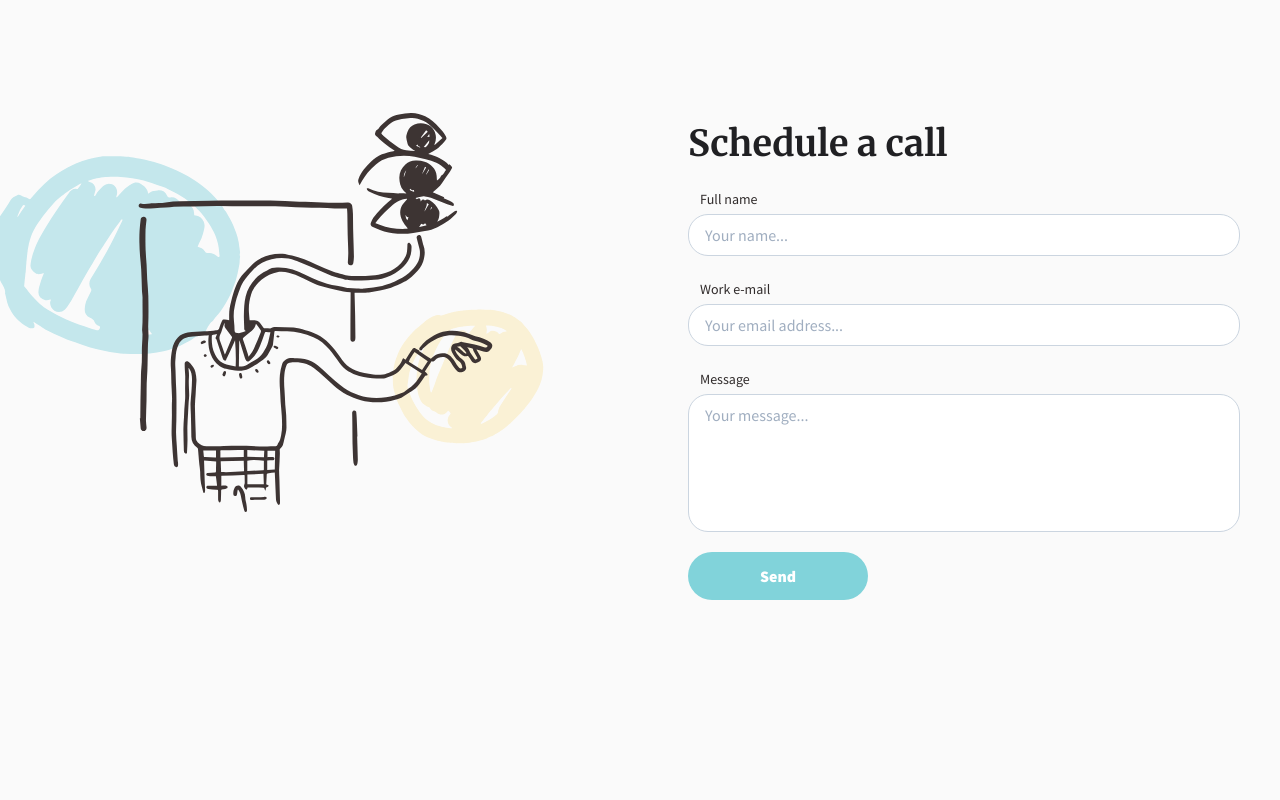
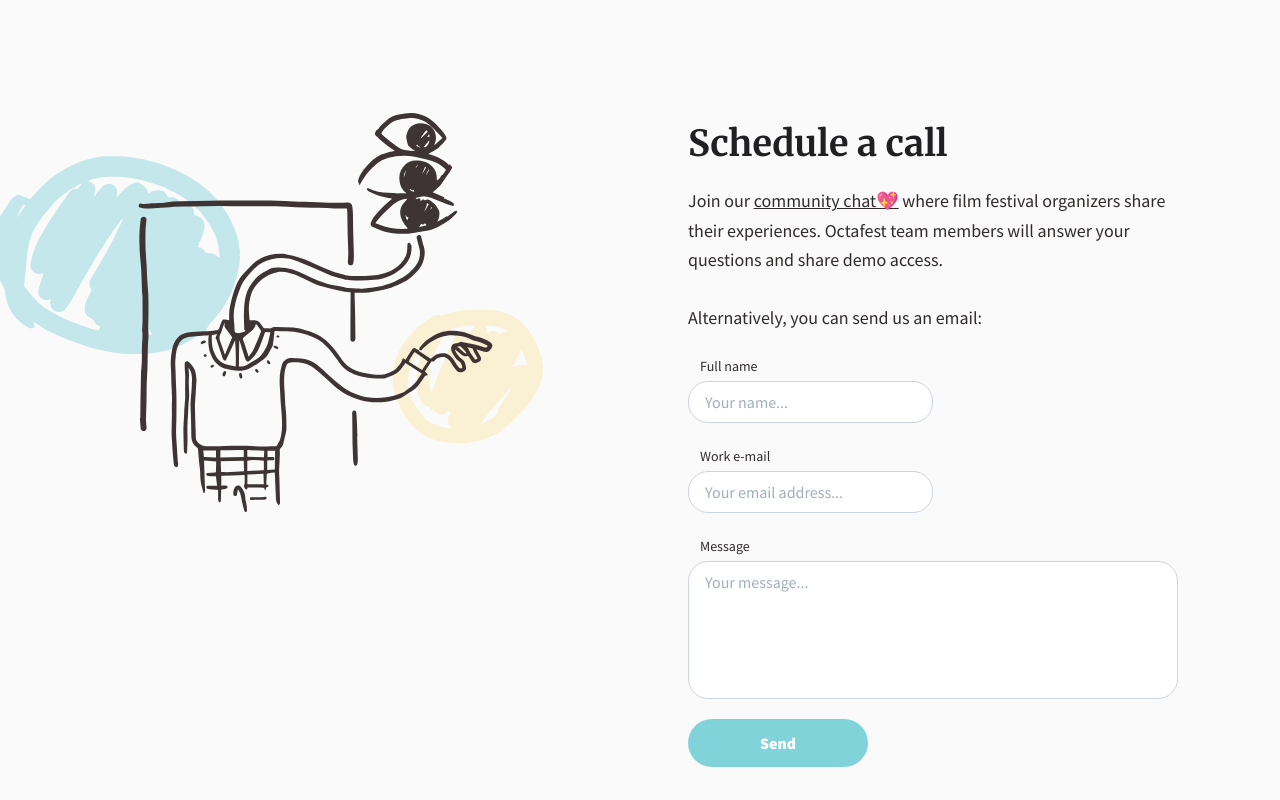
Before and after one commit to Neophen/octa-landing, a Vue app: page /emerging in a window 1280 px wide. Shown: the part 3060-3860 px from the top of the page. Built offline with nearby package versions, Linux system fonts and the light colour scheme; what @tailwindcss/custom-forms, tailwindcss-fluid, vue-scrollactive would draw is missing.

Commit message:
update contact us

```diff
--- a/src/components/blocks/ContactUs/ContactUs.vue
+++ b/src/components/blocks/ContactUs/ContactUs.vue
@@ -5,13 +5,22 @@
         src="/central/contact-us.svg"
         class="w-full h-auto md:-mx-12 md:-mt-2"
       />
-      <div>
+      <div style="width: 490px">
         <h2
           class="text-4xl font-bold leading-tight text-gray-600 font-heading"
-          style="text-size-adjust: none;"
+          style="text-size-adjust: none"
         >
           {{ title }}
         </h2>
+        <op class="mt-5"
+          >Join our
+          <a href="https://discord.gg/ne6rT6J" class="underline"
+            >community chat💖</a
+          >
+          where film festival organizers share their experiences. Octafest team
+          members will answer your questions and share demo access.<br /><br />Alternatively,
+          you can send us an email:</op
+        >
         <form class="mt-5 space-y-5" @submit.prevent="onSubmit">
           <label class="block">
             <span class="mb-2 ml-3 text-sm text-gray-500 font-text"
@@ -23,7 +32,7 @@
               type="text"
               placeholder="Your name..."
               required
-              class="block w-full px-4 py-2 mt-1 border border-gray-400 shadow-none rounded-large form-input"
+              class="block w-1/2 px-4 py-2 mt-1 border border-gray-400 shadow-none rounded-large form-input"
             />
           </label>
           <label class="block">
@@ -34,7 +43,7 @@
               type="email"
               name="email"
               v-model="email"
-              class="block w-full px-4 py-2 mt-1 border border-gray-400 shadow-none rounded-large form-input"
+              class="block w-1/2 px-4 py-2 mt-1 border border-gray-400 shadow-none rounded-large form-input"
               placeholder="Your email address..."
               required
             />
```
